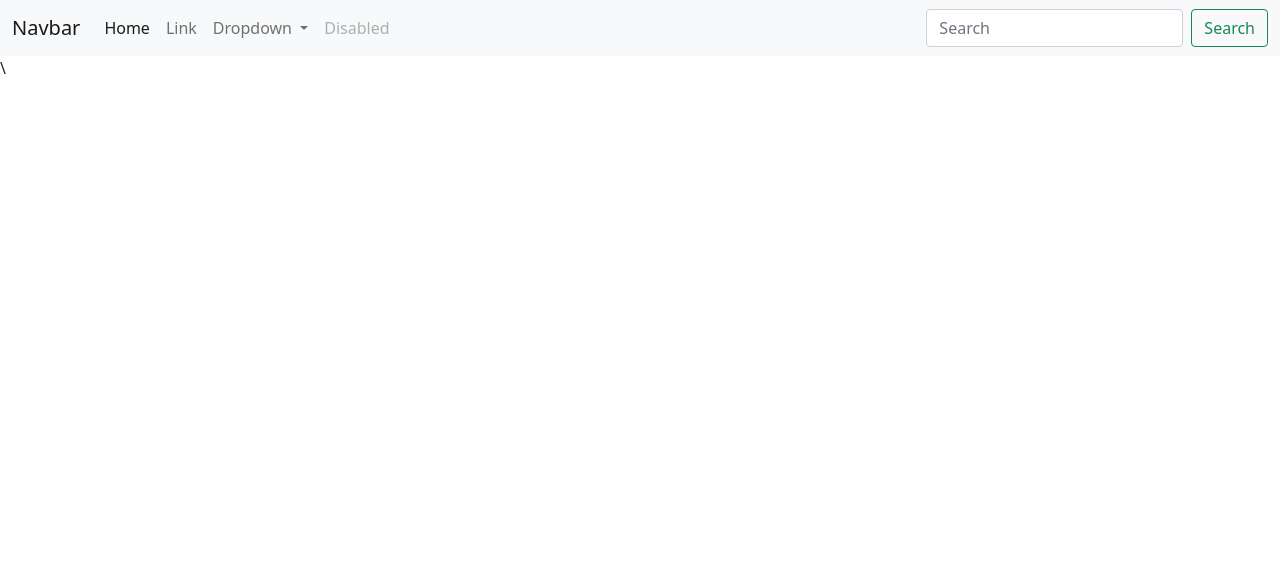
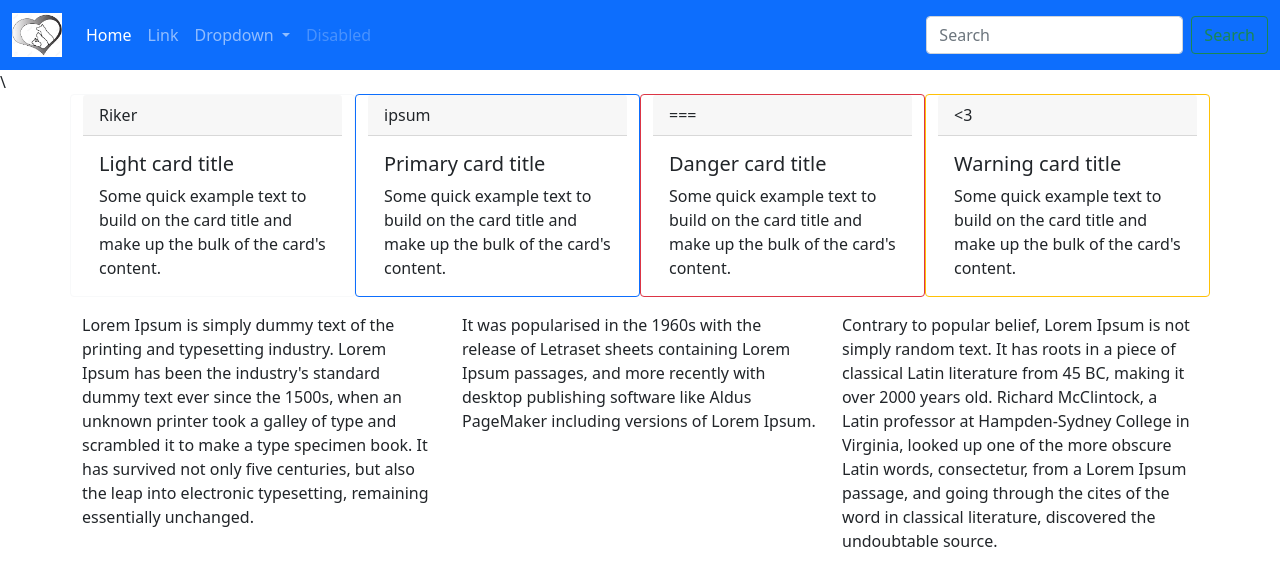
Before and after one commit to aramirez43/code-along-1, a plain HTML site: page bootstrap-snap-challenge/index.html in a window 1280 px wide. Drawn offline with nearby package versions, Linux system fonts and the light colour scheme.

Commit message:
added cards and paragraphs

```diff
--- a/bootstrap-snap-challenge/index.html
+++ b/bootstrap-snap-challenge/index.html
@@ -13,9 +13,9 @@
 <body>
 
 <section>
-    <nav class="navbar navbar-expand-lg navbar-light bg-light">
+    <nav class="navbar navbar-expand-lg navbar-dark bg-primary">
         <div class="container-fluid">
-            <a class="navbar-brand" href="#">Navbar</a>
+            <a class="navbar-brand" href="#"><img src="assets/dogCatHeart.jpg" alt="" width="50" height="44"></a>
             <button class="navbar-toggler" type="button" data-bs-toggle="collapse" data-bs-target="#navbarSupportedContent" aria-controls="navbarSupportedContent" aria-expanded="false" aria-label="Toggle navigation">
                 <span class="navbar-toggler-icon"></span>
             </button>
@@ -51,6 +51,58 @@
     </nav>\
 </section>
 
+<section>
+    <div class="container">
+        <div class="row">
+            <div class="card border-light mb-3 col" style="max-width: 18rem;">
+                <div class="card-header">Riker</div>
+                <div class="card-body">
+                    <h5 class="card-title">Light card title</h5>
+                    <p class="card-text">Some quick example text to build on the card title and make up the bulk of the card's content.</p>
+                </div>
+            </div>
+            <div class="card border-primary mb-3 col" style="max-width: 18rem;">
+                <div class="card-header">ipsum</div>
+                <div class="card-body text-dark">
+                    <h5 class="card-title">Primary card title</h5>
+                    <p class="card-text">Some quick example text to build on the card title and make up the bulk of the card's content.</p>
+                </div>
+            </div>
+            <div class="card border-danger mb-3 col" style="max-width: 18rem;">
+                <div class="card-header">===</div>
+                <div class="card-body text-dark">
+            <h5 class="card-title">Danger card title</h5>
+            <p class="card-text">Some quick example text to build on the card title and make up the bulk of the card's content.</p>
+                </div>
+            </div>
+            <div class="card border-warning mb-3 col" style="max-width: 18rem;">
+                <div class="card-header"><3</div>
+                <div class="card-body">
+                    <h5 class="card-title">Warning card title</h5>
+                    <p class="card-text">Some quick example text to build on the card title and make up the bulk of the card's content.</p>
+                </div>
+            </div>
+        </div>
+    </div>
+</section>
+
+<section>
+    <div class="container">
+        <div class="row">
+            <div class="col">
+                <p>Lorem Ipsum is simply dummy text of the printing and typesetting industry. Lorem Ipsum has been the industry's standard dummy text ever since the 1500s, when an unknown printer took a galley of type and scrambled it to make a type specimen book. It has survived not only five centuries, but also the leap into electronic typesetting, remaining essentially unchanged.</p>
+            </div>
+            <div class="col">
+                <p>It was popularised in the 1960s with the release of Letraset sheets containing Lorem Ipsum passages, and more recently with desktop publishing software like Aldus PageMaker including versions of Lorem Ipsum.</p>
+            </div>
+            <div class="col">
+                <p>Contrary to popular belief, Lorem Ipsum is not simply random text. It has roots in a piece of classical Latin literature from 45 BC, making it over 2000 years old. Richard McClintock, a Latin professor at Hampden-Sydney College in Virginia, looked up one of the more obscure Latin words, consectetur, from a Lorem Ipsum passage, and going through the cites of the word in classical literature, discovered the undoubtable source.</p>
+            </div>
+        </div>
+    </div>
+
+</section>
+
 <!-- Optional JavaScript; choose one of the two! -->
 
 <!-- Option 1: Bootstrap Bundle with Popper -->
--- /dev/null
+++ b/bootstrap-snap-challenge/style.css
@@ -0,0 +1,2 @@
+
+/*nav*/
```
